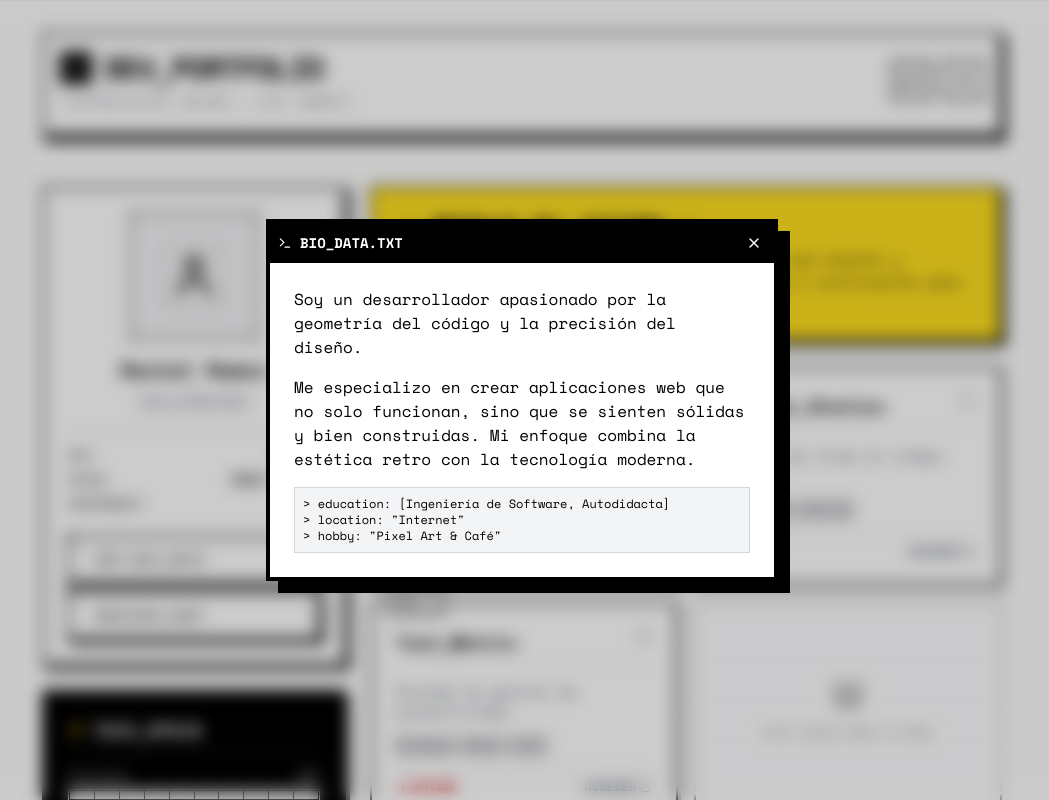
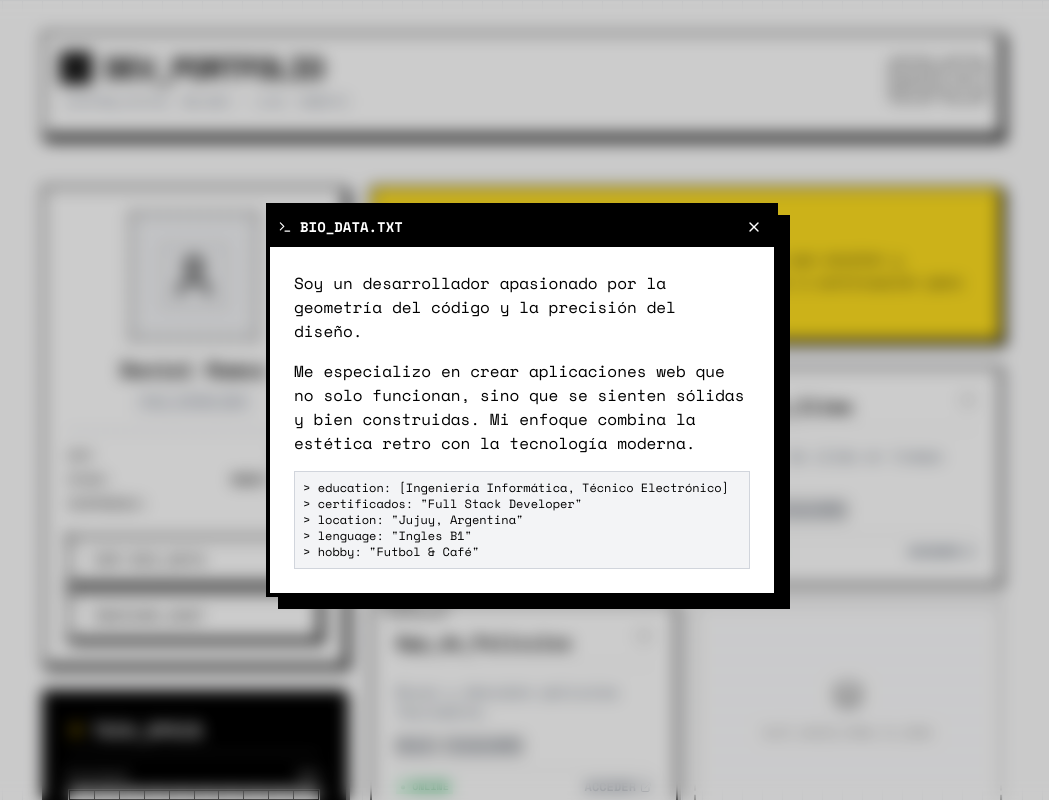
Before and after one commit to danirdev/portfolio-dev, a React (Vite) app: page / in a window 1280 px wide. Both pictures are taken after a click on the button "VER BIO_DATA". Shown: the top 800 px of the page, without its empty margins (118-1167 px from the left). Built offline with nearby package versions, Linux system fonts and the light colour scheme.

Commit message:
Update footer copyright, modify personal details in modals, enhance project data with URLs and update technology stack

```diff
--- a/src/components/layout/Footer.jsx
+++ b/src/components/layout/Footer.jsx
@@ -2,7 +2,7 @@ export default function Footer() {
   return (
     <footer className="mt-12 text-center font-mono text-xs text-gray-500 border-t-2 border-black pt-6 flex justify-between items-center">
       <span>RENDER_TIME: 0.02ms</span>
-      <span>© 2025 PIXEL_GRID_CORP</span>
+      <span>© 2025 DANIEL RAMOS</span>
     </footer>
   );
 }
--- a/src/components/modals/Modals.jsx
+++ b/src/components/modals/Modals.jsx
@@ -17,9 +17,11 @@ export default function Modals({ activeModal, onClose }) {
           Mi enfoque combina la estética retro con la tecnología moderna.
         </p>
         <div className="mt-4 bg-gray-100 p-2 text-xs border border-gray-300">
-          {'>'} education: [Ingeniería de Software, Autodidacta]<br/>
-          {'>'} location: "Internet"<br/>
-          {'>'} hobby: "Pixel Art & Café"
+          {'>'} education: [Ingeniería Informática, Técnico Electrónico]<br/>
+          {'>'} certificados: "Full Stack Developer"<br/>
+          {'>'} location: "Jujuy, Argentina"<br/>
+          {'>'} lenguage: "Ingles B1"<br/>
+          {'>'} hobby: "Futbol & Café"
         </div>
       </Modal>
 
--- a/src/components/projects/ProjectsGrid.jsx
+++ b/src/components/projects/ProjectsGrid.jsx
@@ -14,17 +14,23 @@ export default function ProjectsGrid() {
                 {t}
               </span>
             ))}
-          </div>
-          <div className="flex items-center justify-between mt-2 pt-2 border-t border-dashed border-black/20">
+          </div>          <div className="flex items-center justify-between mt-2 pt-2 border-t border-dashed border-black/20">
             <span className={`text-[10px] font-bold px-1 ${
               project.status === 'ONLINE' ? 'bg-green-100 text-green-700' :
               project.status === 'BETA' ? 'bg-blue-100 text-blue-700' : 'bg-red-100 text-red-700'
             }`}>
               ● {project.status}
             </span>
-            <button className="text-xs font-bold hover:underline flex items-center gap-1">
+            <a
+              href={project.url}
+              target="_blank"
+              rel="noopener noreferrer"
+              className={`text-xs font-bold hover:underline flex items-center gap-1 ${
+                project.status === 'OFFLINE' ? 'opacity-50 pointer-events-none' : ''
+              }`}
+            >
               ACCEDER <ExternalLink size={12} />
-            </button>
+            </a>
           </div>
         </GridCard>
       ))}
--- a/src/data/content.js
+++ b/src/data/content.js
@@ -3,22 +3,25 @@ export const PROJECTS = [
     id: 1,
     title: "E-Commerce_Core",
     desc: "Motor de ventas online optimizado.",
-    tech: ["React", "Node", "Stripe"],
-    status: "ONLINE"
+    tech: ["React", "TailwindCSS"],
+    status: "ONLINE",
+    url: "https://carrito-compras-aqui.netlify.app"
   },
   {
     id: 2,
-    title: "Weather_Station",
+    title: "App_de_Clima",
     desc: "Monitor de clima en tiempo real.",
-    tech: ["API", "Vite", "ChartJS"],
-    status: "BETA"
+    tech: ["React", "TailwindCSS"],
+    status: "ONLINE",
+    url: "el-clima-aqui.netlify.app"
   },
   {
     id: 3,
-    title: "Task_Matrix",
-    desc: "Sistema de gestión de productividad.",
-    tech: ["Firebase", "React", "Auth"],
-    status: "OFFLINE"
+    title: "App_de_Peliculas",
+    desc: "Busca y descubre películas fácilmente.",
+    tech: ["React", "TailwindCSS"],
+    status: "ONLINE",
+    url: "https://peliculas-aqui.netlify.app"
   }
 ];
 
```
